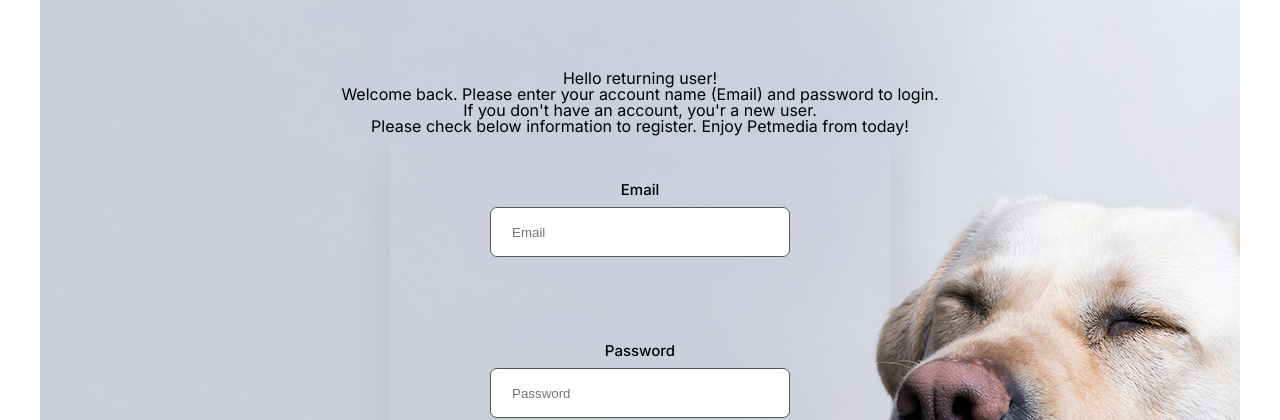
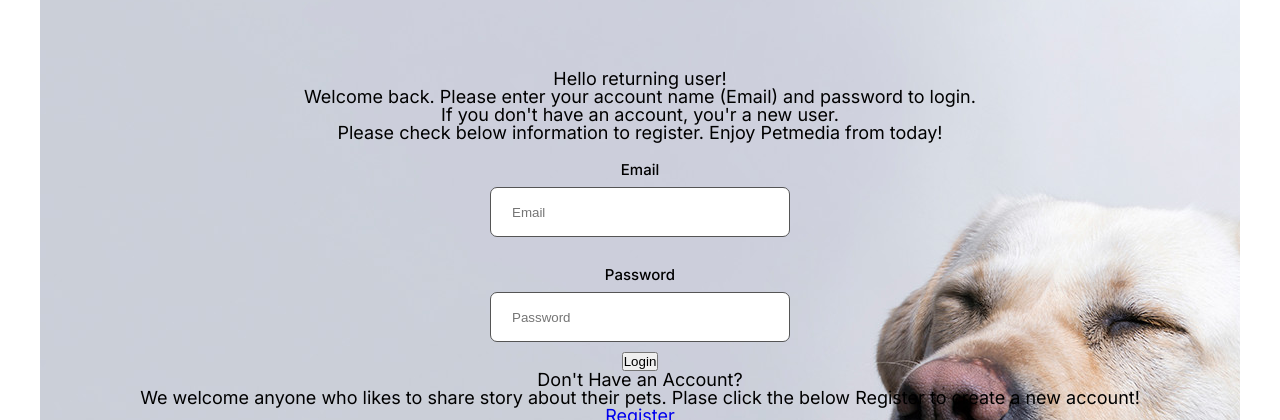
Before and after one commit to 2023-ctech-cs5356/milestone-3-petmedia, a React (Create React App) app: page /login in a window 1280 px wide. Shown: the part 380-800 px from the top of the page. Built offline with nearby package versions, Linux system fonts and the light colour scheme; no server answers; the database is empty.

Commit message:
Update Login.module.css

```diff
--- a/src/components/Login.module.css
+++ b/src/components/Login.module.css
@@ -5,7 +5,7 @@
     flex-direction: column;
     align-items: center;
     justify-content: space-around;
-    font-size: 1.4rem;
+    font-size: 1.5rem;
     font-weight: 400;
     width: 120rem;
     height: auto;
@@ -14,53 +14,47 @@
   }
 
 
-  .formOne {
+.form {
   width: 50rem;
   height: 50rem;
   display: flex;
   flex-direction: column;
   justify-content: space-around;
   border-radius: 9px;
-    box-shadow: 0 2.4rem 4.8rem rgba(0, 0, 0, 0.08);
+  box-shadow: 0 2.4rem 4.8rem rgba(0, 0, 0, 0.05);
 }
 
 .divBtn {
   text-align: center;
 }
 
-  .btnlogin {
-    padding: 0.6rem 2.4rem;
-    margin-bottom: 2.4rem;
-    font-size: 1.8rem;
+.loginBtn {
+  padding: 0.6rem 2.5rem;
+  margin-bottom: 2.5rem;
+  font-size: 2rem;
   font-weight: 500;
   width: 17.3rem;
   border-radius: 9px;
   border: none;
   color: #fff;
-    background-color: #68b403;
+  background-color: #62a50a;
 
   transition: all 0.5s;
 }
 
-  .btnlogin:hover,
-  .btnlogin:active {
+.loginBtn:hover,
+.loginBtn:active {
   cursor: pointer;
   opacity: 70%;
 }
 
 
-  .error-login {
+.login-error {
   color: red;
   font-size: 1.4rem;
 }
 
   .p-auth-info {
-    font-size: 1.6rem;
+  font-size: 1.8rem;
   color: #000;
 }
-
-  /* .spanOne {
-      font-size: 12px;
-      color: red;
-  }
-   */
```
Lines whose indentation alone changed are shown as unchanged.
